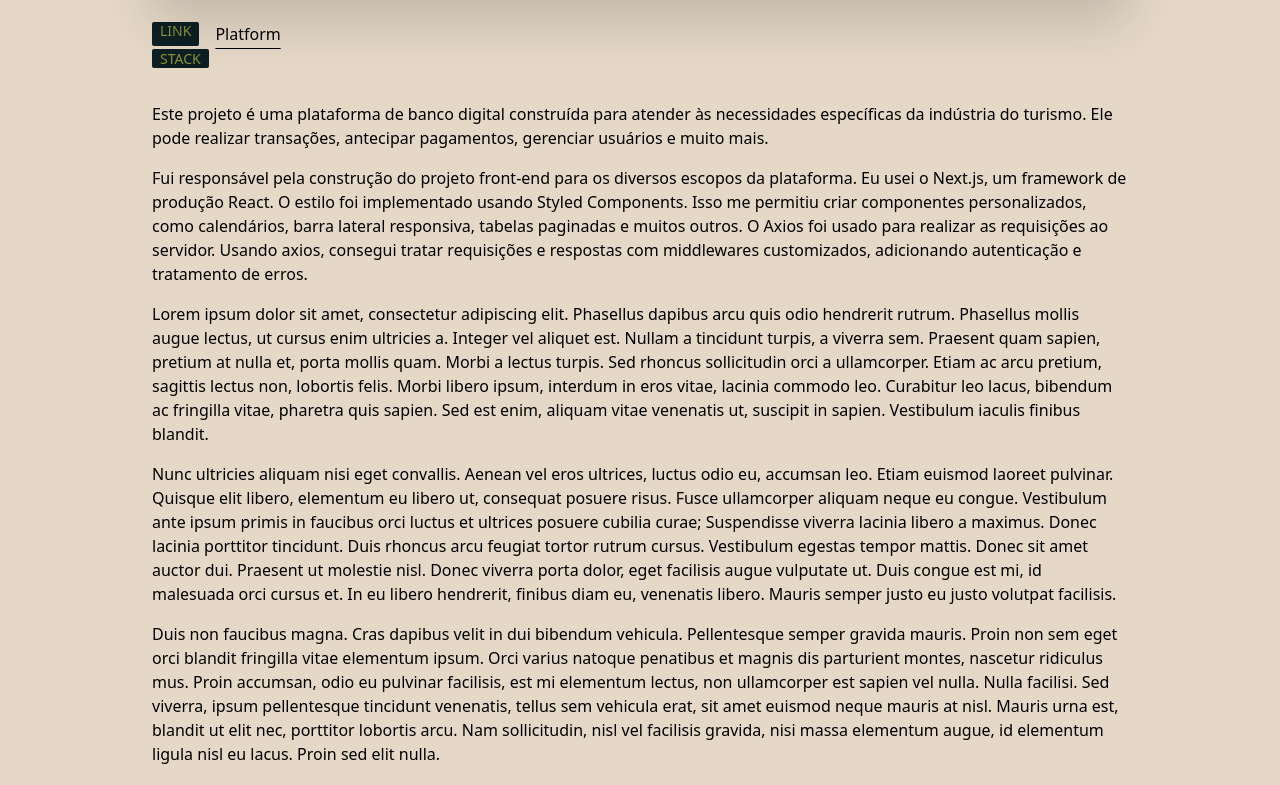
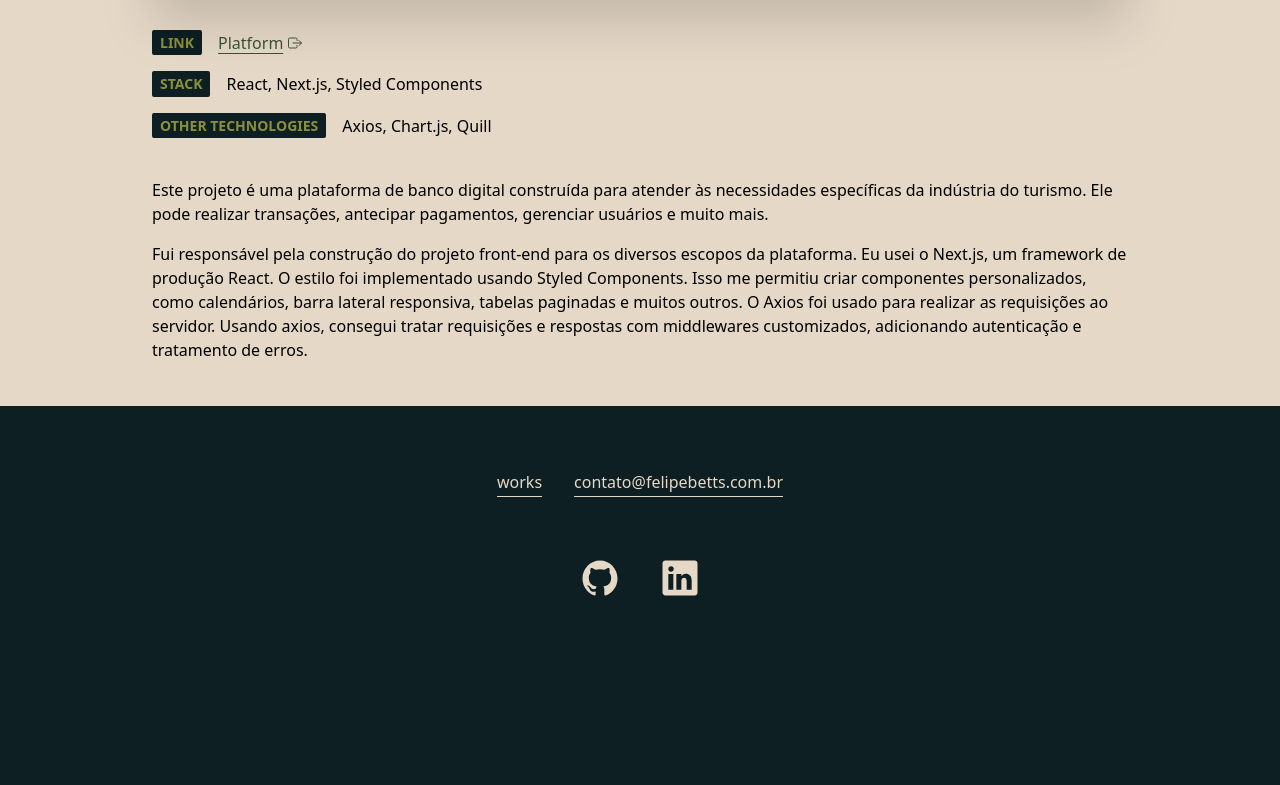
Before and after one commit to felipebetts/portfolio-2023, a Next.js app: page /works/digital-bank in a window 1280 px wide. Shown: the part 755-1540 px from the top of the page. After the commit the page ends 1425 px from the top, so only its background shows below. Built offline with nearby package versions, Linux system fonts and the light colour scheme.

Commit message:
feat: improve WorkDetails styles

```diff
--- a/src/components/layout/works/work-details.tsx
+++ b/src/components/layout/works/work-details.tsx
@@ -11,18 +11,18 @@ interface Props {
 const WorkDetails: React.FC<Props> = ({ children, sub, title }) => {
   return (
     <div>
-      <header className="w-full max-w-[var(--max-w)] min-h-[27.5vh] bg-[var(--color-primary-500)] flex flex-col justify-between mx-auto">
-        <div className="p-6">
+      <header className="w-full max-w-[var(--max-w)] min-h-[22.5vh] md:min-h-[27.5vh] flex flex-col justify-between mx-auto">
+        <div className="p-4 md:p-6">
           <Breadcrumbs />
         </div>
-        <div className="p-6">
-          {sub && <h2 className="text-2xl mb-4">{sub}</h2>}
-          {title && <h1 className="text-6xl">{title}</h1>}
+        <div className={`p-4 md:p-6 ${s.opacity_enter}`}>
+          {sub && <h2 className="text-xl md:text-2xl mb-2 md:mb-4">{sub}</h2>}
+          {title && <h1 className="text-4xl md:text-6xl">{title}</h1>}
         </div>
       </header>
       <main className="w-full bg-[var(--color-primary-100)] text-black">
         <article
-          className={`w-full max-w-[var(--max-w)] mx-auto p-6 ${s.animate_enter}`}
+          className={`w-full max-w-[var(--max-w)] mx-auto p-4 md:p-6 ${s.slide_enter}`}
         >
           {children}
         </article>
--- a/src/components/shared/breadcrumbs.tsx
+++ b/src/components/shared/breadcrumbs.tsx
@@ -15,7 +15,7 @@ const Breadcrumbs = () => {
           </p>
         ) : i == 0 ? (
           <div className="flex items-center gap-1" key={`segment${i}`}>
-            <Link href="/" className="p-2 hover:opacity-80">
+            <Link href="/" className="p-2 pl-0">
               <IoHomeSharp />
             </Link>
             <IoCaretForward />
@@ -24,7 +24,7 @@ const Breadcrumbs = () => {
           <div className="flex items-center gap-1" key={`segment${i}`}>
             <Link
               href={route.slice(0, i + 1).join('/')}
-              className="p-2 hover:opacity-80"
+              className="p-2 hover:underline underline-offset-4"
             >
               {segment}
             </Link>
--- /dev/null
+++ b/src/components/shared/pill-data.tsx
@@ -0,0 +1,18 @@
+import React from 'react'
+import Pill from './pill'
+
+interface Props {
+  children: React.ReactNode
+  tag: string
+}
+
+const PillData: React.FC<Props> = ({ children, tag }) => {
+  return (
+    <div className="flex items-center gap-4">
+      <Pill>{tag}</Pill>
+      {children}
+    </div>
+  )
+}
+
+export default PillData
--- a/src/components/shared/pill.tsx
+++ b/src/components/shared/pill.tsx
@@ -6,9 +6,9 @@ interface Props {
 
 const Pill: React.FC<Props> = ({ children }) => {
   return (
-    <span className="uppercase leading-tight bg-[var(--color-primary-500)] text-[var(--color-primary-200)] text-sm px-2 rounded-sm">
+    <div className="bg-[var(--color-primary-500)] text-[var(--color-primary-200)] leading-tight uppercase font-bold text-sm rounded-sm py-1 px-2 my-2">
       {children}
-    </span>
+    </div>
   )
 }
 
--- a/src/pages/works/digital-bank.tsx
+++ b/src/pages/works/digital-bank.tsx
@@ -1,8 +1,10 @@
+import React from 'react'
+import Link from 'next/link'
+import { IoExitOutline } from 'react-icons/io5'
+
 import LazyImage from '@/components/shared/lazy-image'
 import WorkDetails from '@/components/layout/works/work-details'
-import React from 'react'
-import Pill from '@/components/shared/pill'
-import Link from 'next/link'
+import PillData from '@/components/shared/pill-data'
 
 const DigitalBank = () => {
   return (
@@ -16,18 +18,22 @@ const DigitalBank = () => {
         />
       </section>
       <section className="py-3">
-        <div className="flex gap-4">
-          <Pill>Link</Pill>
+        <PillData tag="Link">
           <Link
             href="https://plataforma.valepay.com.br/login"
-            className="underline underline-offset-8 decoration-1"
+            className="underline underline-offset-4 decoration-1 hover:decoration-2 text-[var(--color-primary-300)] flex items-center gap-1"
             target="_blank"
             rel="noreferrer"
           >
-            Platform
+            Platform <IoExitOutline />
           </Link>
-        </div>
-        <Pill>Stack</Pill>
+        </PillData>
+        <PillData tag="Stack">
+          <p>React, Next.js, Styled Components</p>
+        </PillData>
+        <PillData tag="Other Technologies">
+          <p>Axios, Chart.js, Quill</p>
+        </PillData>
       </section>
       <section className="py-3">
         <p className="py-2">
@@ -45,45 +51,6 @@ const DigitalBank = () => {
           tratar requisições e respostas com middlewares customizados,
           adicionando autenticação e tratamento de erros.
         </p>
-        <p className="py-2">
-          Lorem ipsum dolor sit amet, consectetur adipiscing elit. Phasellus
-          dapibus arcu quis odio hendrerit rutrum. Phasellus mollis augue
-          lectus, ut cursus enim ultricies a. Integer vel aliquet est. Nullam a
-          tincidunt turpis, a viverra sem. Praesent quam sapien, pretium at
-          nulla et, porta mollis quam. Morbi a lectus turpis. Sed rhoncus
-          sollicitudin orci a ullamcorper. Etiam ac arcu pretium, sagittis
-          lectus non, lobortis felis. Morbi libero ipsum, interdum in eros
-          vitae, lacinia commodo leo. Curabitur leo lacus, bibendum ac fringilla
-          vitae, pharetra quis sapien. Sed est enim, aliquam vitae venenatis ut,
-          suscipit in sapien. Vestibulum iaculis finibus blandit.
-        </p>
-        <p className="py-2">
-          Nunc ultricies aliquam nisi eget convallis. Aenean vel eros ultrices,
-          luctus odio eu, accumsan leo. Etiam euismod laoreet pulvinar. Quisque
-          elit libero, elementum eu libero ut, consequat posuere risus. Fusce
-          ullamcorper aliquam neque eu congue. Vestibulum ante ipsum primis in
-          faucibus orci luctus et ultrices posuere cubilia curae; Suspendisse
-          viverra lacinia libero a maximus. Donec lacinia porttitor tincidunt.
-          Duis rhoncus arcu feugiat tortor rutrum cursus. Vestibulum egestas
-          tempor mattis. Donec sit amet auctor dui. Praesent ut molestie nisl.
-          Donec viverra porta dolor, eget facilisis augue vulputate ut. Duis
-          congue est mi, id malesuada orci cursus et. In eu libero hendrerit,
-          finibus diam eu, venenatis libero. Mauris semper justo eu justo
-          volutpat facilisis.
-        </p>
-        <p className="py-2">
-          Duis non faucibus magna. Cras dapibus velit in dui bibendum vehicula.
-          Pellentesque semper gravida mauris. Proin non sem eget orci blandit
-          fringilla vitae elementum ipsum. Orci varius natoque penatibus et
-          magnis dis parturient montes, nascetur ridiculus mus. Proin accumsan,
-          odio eu pulvinar facilisis, est mi elementum lectus, non ullamcorper
-          est sapien vel nulla. Nulla facilisi. Sed viverra, ipsum pellentesque
-          tincidunt venenatis, tellus sem vehicula erat, sit amet euismod neque
-          mauris at nisl. Mauris urna est, blandit ut elit nec, porttitor
-          lobortis arcu. Nam sollicitudin, nisl vel facilisis gravida, nisi
-          massa elementum augue, id elementum ligula nisl eu lacus. Proin sed
-          elit nulla.
-        </p>
       </section>
     </WorkDetails>
   )
--- a/src/pages/works/hurb.tsx
+++ b/src/pages/works/hurb.tsx
@@ -3,7 +3,7 @@ import React from 'react'
 
 const Hurb: React.FC = () => {
   return (
-    <WorkDetails sub="Hurb" title="Software Developer">
+    <WorkDetails sub="Hurb" title="Online Travel Agency">
       teste
     </WorkDetails>
   )
--- a/src/pages/works/index.tsx
+++ b/src/pages/works/index.tsx
@@ -47,7 +47,7 @@ const WorksPage = () => {
               href={item.href}
               className="w-full flex flex-col justify-center items-center"
             >
-              <div className="relative w-full h-48 aspect-[16/9]">
+              <div className="relative w-full h-auto aspect-[16/10]">
                 <Image
                   //   height={1227.5}
                   //   width={730}
--- a/src/pages/works/onefan.tsx
+++ b/src/pages/works/onefan.tsx
@@ -3,7 +3,7 @@ import React from 'react'
 
 const Onefan: React.FC = () => {
   return (
-    <WorkDetails sub="Onefan" title="Front-End Developer - Tech Lead">
+    <WorkDetails sub="Onefan" title="Osasuna's Official Website">
       teste
     </WorkDetails>
   )
--- a/src/styles/animations.module.css
+++ b/src/styles/animations.module.css
@@ -2,7 +2,7 @@
   0% {
     opacity: 0;
     transform: translateY(
-      30px
+      20px
     ); /* Ajuste para controlar a direção do slide (Y = vertical, X = horizontal) */
   }
   100% {
@@ -11,11 +11,25 @@
   }
 }
 
+@keyframes fadeIn {
+  0% {
+    opacity: 0;
+  }
+  100% {
+    opacity: 1;
+  }
+}
+
 /* Classe para o objeto que será animado */
-.animate_enter {
+.slide_enter {
   opacity: 0; /* Garante que o elemento comece invisível */
-  animation: slideFadeIn 0.6s ease-out forwards;
-  /* 0.6s: Duração da animação
+  animation: slideFadeIn 0.4s ease-out forwards;
+  /* 0.4s: Duração da animação
        ease-out: Suavização da animação
        forwards: Mantém o estado final da animação */
 }
+
+.opacity_enter {
+  opacity: 0;
+  animation: fadeIn 0.4s ease-out forwards;
+}
```
